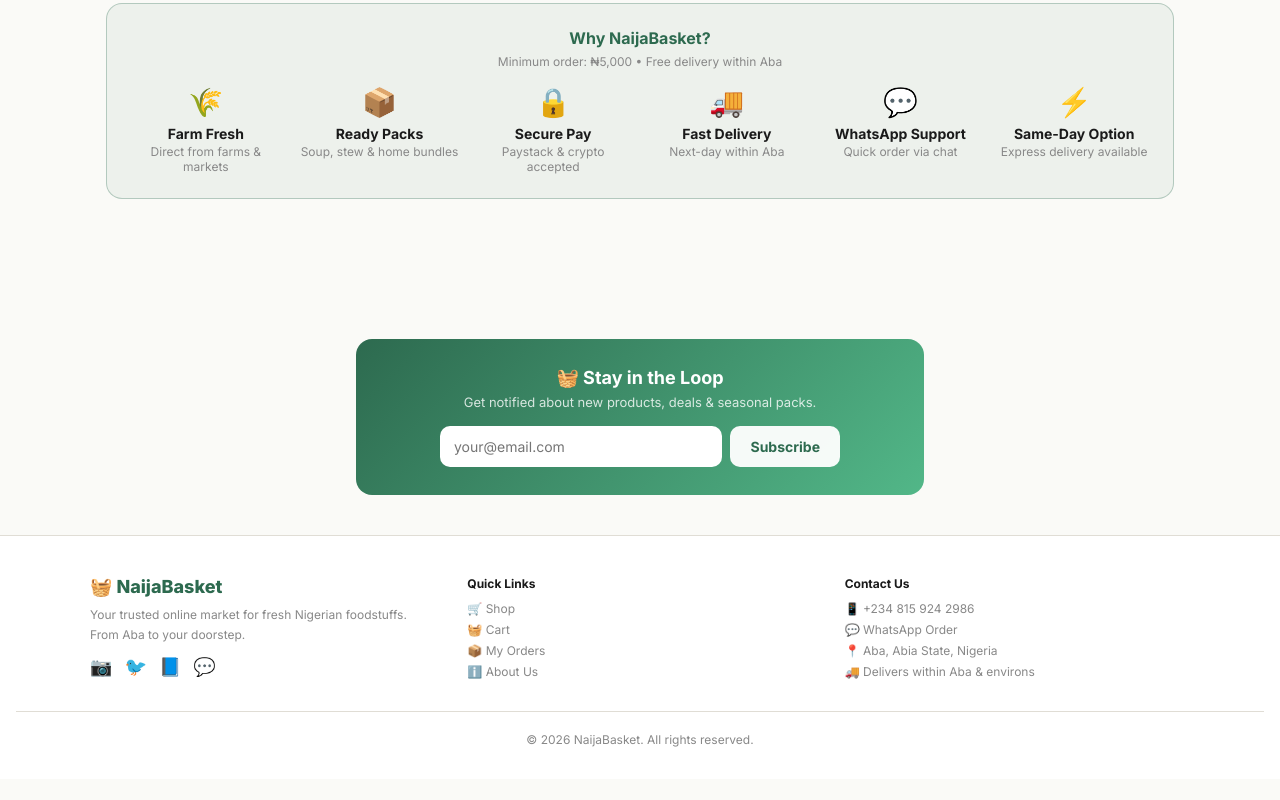
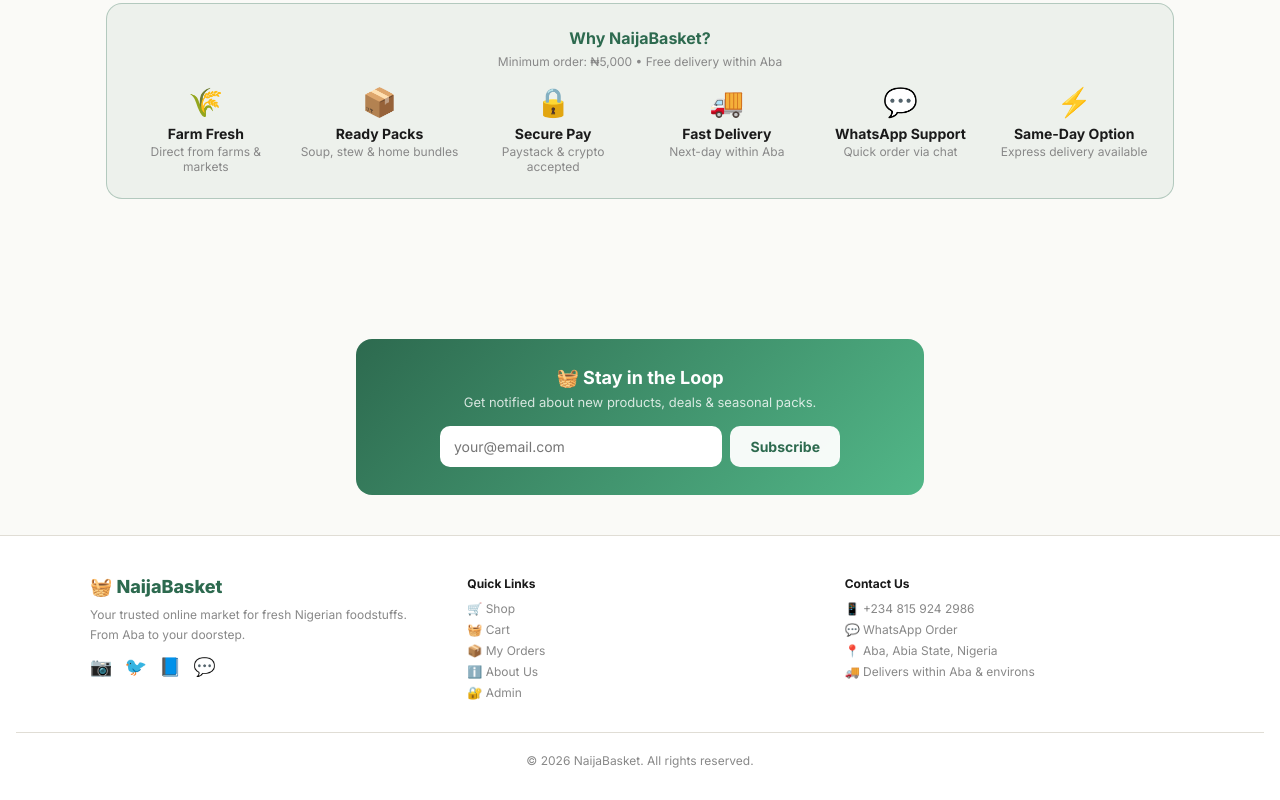
Before and after one commit to Kryptcloud/NaijaBasket, a React (Vite) app: page / in a window 1280 px wide. Shown: the part 5935-6735 px from the top of the page. Before the commit the page ends 6714 px from the top, so only its background shows below. Built offline with nearby package versions, Linux system fonts and the light colour scheme.

Commit message:
feat: add admin login link to footer

```diff
--- a/App.tsx
+++ b/App.tsx
@@ -2805,6 +2805,7 @@
               <a onClick={() => setPage("cart")} style={{ color: V.textMuted, textDecoration: "none", cursor: "pointer" }}>🧺 Cart</a>
               <a onClick={() => setPage("orders")} style={{ color: V.textMuted, textDecoration: "none", cursor: "pointer" }}>📦 My Orders</a>
               <a onClick={() => setPage("about")} style={{ color: V.textMuted, textDecoration: "none", cursor: "pointer" }}>ℹ️ About Us</a>
+              <a onClick={() => setPage("admin-login")} style={{ color: V.textMuted, textDecoration: "none", cursor: "pointer" }}>🔐 Admin</a>
             </div>
           </div>
           {/* Contact */}
```
